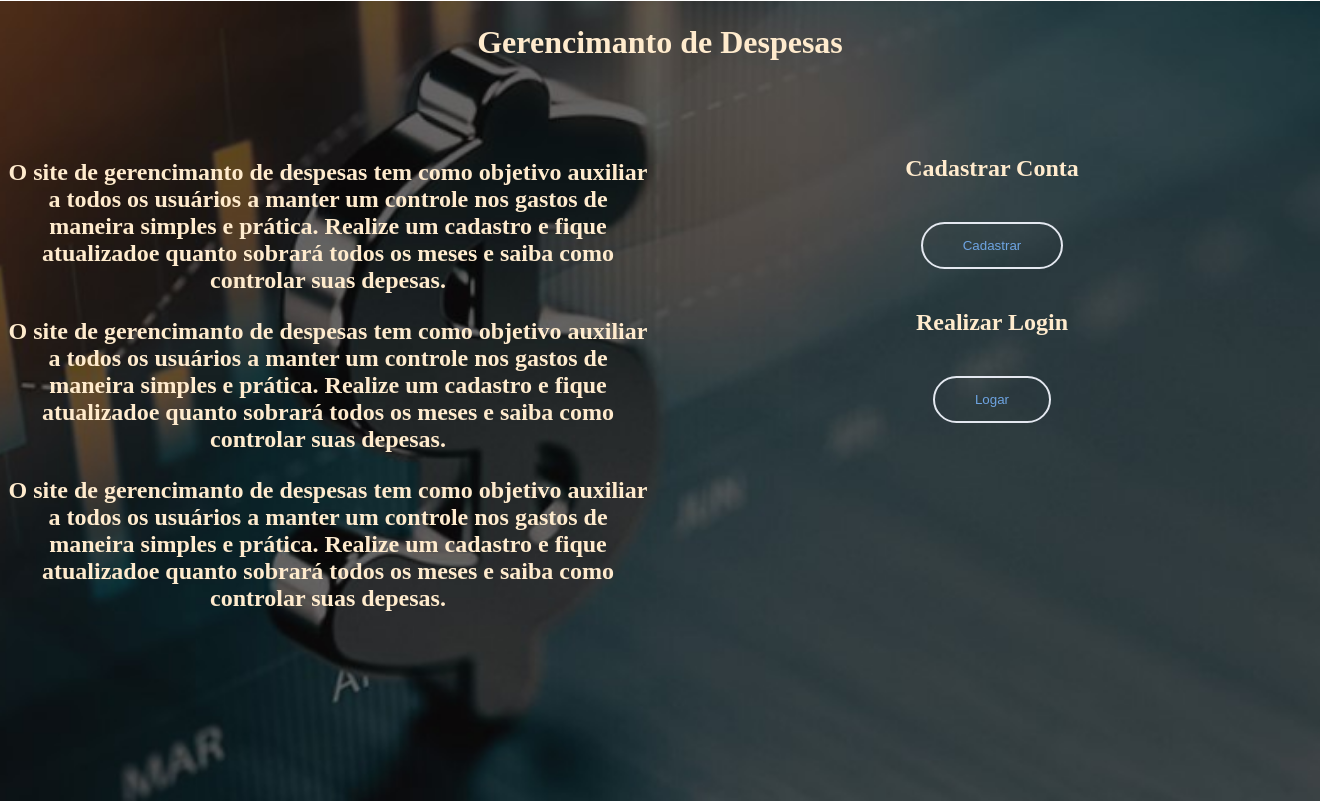
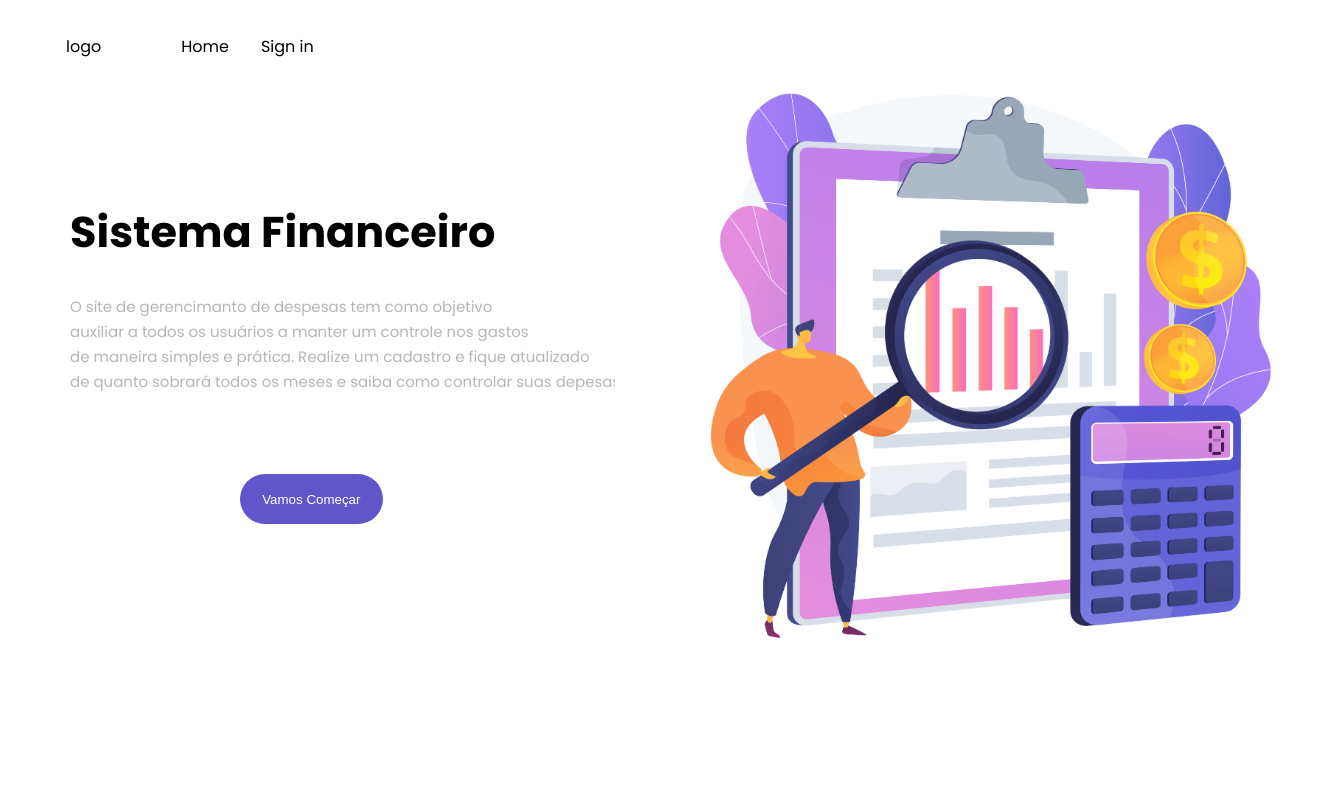
Before and after one commit to AdleyRodrigues/ProjetoIntegrador, a PHP site: page / in a window 1320 px wide. After the commit the page ends 638 px from the top, so only its background shows below. Run offline with PHP 8.4, Linux system fonts and the light colour scheme.

Commit message:
Varias mudanças no front

```diff
--- a/css/home.css
+++ b/css/home.css
@@ -1,72 +1,97 @@
-body, html {
+* {
+    margin: 0;
+    padding: 0;
+    box-sizing: border-box;
+}
+
+html, body {
     height: 100%;
     margin: 0;
-    color:blanchedalmond;
+    font-family: 'Poppins', sans-serif;
+    overflow: hidden;
+
 }
-.bg {
-    background-image: url("img/gerenciamento.jpg");
-    height: 100%;
-    background-position: center;
-    background-repeat: no-repeat;
+
+ul {
+    list-style-type: none;
+    margin: 0;
+    padding: 0;
+    overflow: hidden;
+    background-color: #fff;
+
+}
+
+li {
+    float: left;
+    margin-top: 20px;
+}
+
+li a {
+    display: block;
+    color: black;
+    text-align: center;
+    padding: 14px 16px;
+    text-decoration: none;
+}
+
+.logo{
+    margin-right: 48px;
+    margin-left: 50px;
+}
+
+li a:hover {
+    color:#6056c9;
+}
+
+
+.conteudo {
+    width: 90%;
+    height: 70%;
+    top: 25%;
+    left: 50px;
+    position: absolute;
+}
+
+.descricao {
+    width: 40%;
+    float: left;
+}
+
+.descricao h1 {
+    font-size: 43px;
+    width: 640px;
+    position: relative;
+    margin-left: 20px;
+}
+
+.descricao p {
+    width: 650px;
+    font-size: 15px;
+    margin: 30px 0 30px 20px;
+    line-height: 25px;
+    color: #b6b6b6;
+}
+
+.cadastro{
+    border: none;
+    width: 30%;
+    height: 50px;
+    margin-top: 50px;
+    margin-left: 40%;
+    border-radius: 30px;
+    color: white;
+    background: #6056c9;
+}
+
+.imagem{
+    width: 60%;
+    float: right;
+}
+
+.imagem img {
+    width: 100%;
+    margin-top: -180px;
+    margin-left: 90px;
     background-size: cover;
+
 }
-.cor{
-    color:blanchedalmond;
-}
-.centrado{
-    text-align: center;
-}
-.cad:hover{
-    transform: scale(1.1);
-    width: 100%;
-}
-.cad input[type = "submit"]{
-    border:0;
-    background: none;
-    margin: 20px auto;
-    text-align: center;
-    border: 2px solid #e4e8f0;
-    padding: 14px 40px;
-    outline: none;
-    color: rgb(110, 164, 226);
-    border-radius: 24px;
-    transition: 0.25s;
-    cursor: pointer;
-    }
-.log:hover{
-    transform: scale(1.2);
-    width: 100%;
-}
-.log input[type = "submit"]{
-    border:0;
-    background: none;
-    margin: 20px auto;
-    text-align: center;
-    border: 2px solid #e4e8f0;
-    padding: 14px 40px;
-    outline: none;
-    color: rgb(110, 164, 226);
-    border-radius: 24px;
-    transition: 0.25s;
-    cursor: pointer;
-}
-div {
-    border: 1px solid rgba(252, 248, 248, 0);
-    }
-#container {
-height: 600px;
-margin: 0 auto;
-}
-#header {
-height: 130px;
-}
-#left {
-float: left;
-width: 650px;
-text-align:center;
-}
-#content {
-float:right;
-width: 650px;
-text-align:center;
-}
--- a/home.php
+++ b/home.php
@@ -1,51 +1,47 @@
 <!DOCTYPE html>
 <html lang="pt-br">
+
 <head>
     <meta charset="UTF-8">
     <meta http-equiv="X-UA-Compatible" content="IE=edge">
     <meta name="viewport" content="width=device-width, initial-scale=1.0">
     <link rel="stylesheet" href="css/home.css">
+    <link rel="preconnect" href="https://fonts.googleapis.com">
+    <link rel="preconnect" href="https://fonts.gstatic.com" crossorigin>
+    <link href="https://fonts.googleapis.com/css2?family=Poppins:ital,wght@0,100;0,400;0,700;1,100;1,400&display=swap"
+        rel="stylesheet">
     <title>Gerencimanto de Despesas</title>
 </head>
+
 <body>
-    <div class="bg">
-        <div id="container">
-            <div id="header">
-                <h1 class="cor centrado">Gerencimanto de Despesas</h1>
-            </div>
-            <div id="left">
-                <h2>
-                    <p>O site de gerencimanto de despesas tem como objetivo
-                        auxiliar a todos os usuários a manter um controle
-                        nos gastos de maneira simples e prática.
-                        Realize um cadastro e fique atualizadoe quanto sobrará
-                        todos os meses e saiba como controlar suas depesas.
-                    </p>
-                    <p>O site de gerencimanto de despesas tem como objetivo
-                        auxiliar a todos os usuários a manter um controle
-                        nos gastos de maneira simples e prática.
-                        Realize um cadastro e fique atualizadoe quanto sobrará
-                        todos os meses e saiba como controlar suas depesas.
-                    </p>
-                    <p>O site de gerencimanto de despesas tem como objetivo
-                        auxiliar a todos os usuários a manter um controle
-                        nos gastos de maneira simples e prática.
-                        Realize um cadastro e fique atualizadoe quanto sobrará
-                        todos os meses e saiba como controlar suas depesas.
-                    </p>
-                    </h2>
-            </div>
-            <div id="content">
-                <form class = "cad" action="cadastroConta.php" method="GET">
-                    <h2>Cadastrar Conta</h2>
-                    <input type="submit" name="" value="Cadastrar">
-                  </form>
-                  <form class = "log" action="login.php" method="GET">
-                    <h2>Realizar Login</h2>
-                    <input type="submit" name="" value="Logar">
-                  </form>
-            </div>
+    <nav class="nav">
+        <ul>
+            <li><a href="" class="logo">logo</a></li>
+            <li><a href="">Home </a></li>
+            <li><a href="login.php">Sign in</a></li>
+
+        </ul>
+    </nav>
+    <div class="conteudo">
+        <div class="descricao">
+            <h1>Sistema Financeiro</h1>
+            <p>O site de gerencimanto de despesas tem como objetivo <br>
+                auxiliar a todos os usuários a manter um controle
+                nos gastos<br> de maneira simples e prática.
+                Realize um cadastro e fique atualizado <br>de quanto sobrará
+                todos os meses e saiba como controlar suas depesas.
+            </p>
+            <form action="cadastroConta.php">
+                <input type="submit" class="cadastro" value="Vamos Começar" />
+            </form>
+        </div>
+        <div class="imagem">
+            <img src="css/img/principal.png" alt="">
         </div>
 
+    </div>
+
+
 </body>
+
 </html>
```
Also changed, not shown: css/cadastroConta.css (+118 -7 lines), css/cadastroDespesa.css (+19 -6 lines), css/homeDespesa.css (added, +64 -0 lines), css/login.css (+14 -7 lines), js/cadastroConta.js (added, +30 -0 lines), js/homeDespesa.js (added, +92 -0 lines), js/login.js (added, +39 -0 lines), login.php (+11 -8 lines), css/img/principal.png (added).
